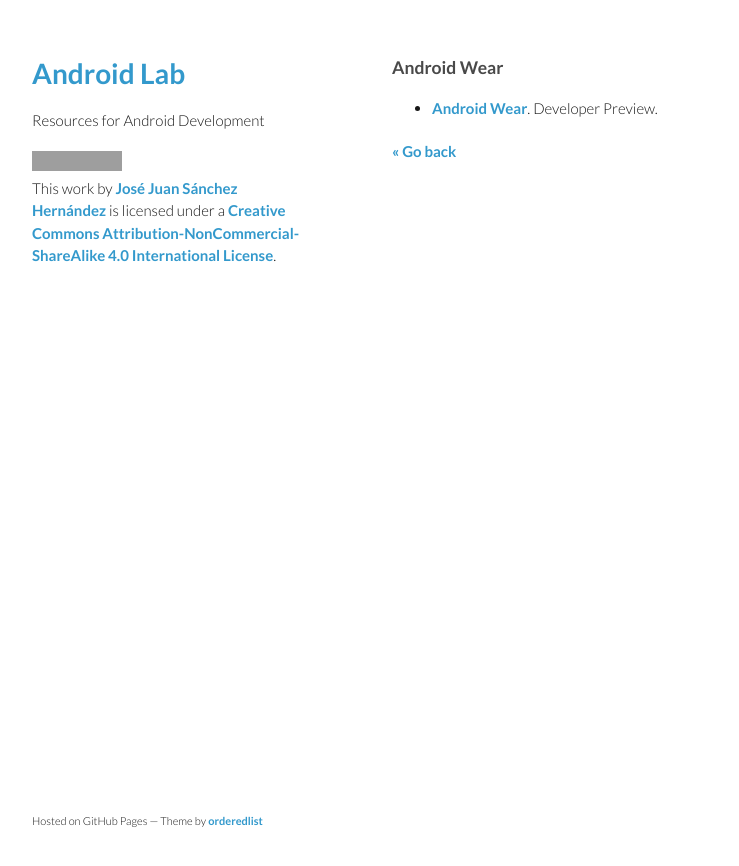
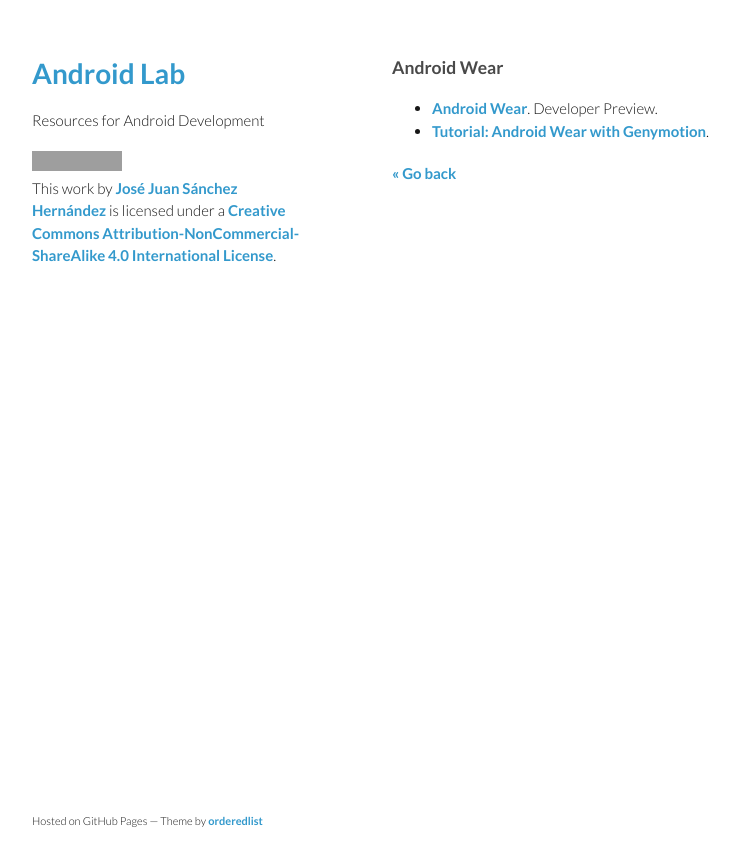
Before and after one commit to josejuansanchez/josejuansanchez.github.io, a Jekyll site: the page built from androidlab/android_wear.md, in a window 1280 px wide. Shown: the top 866 px of the page, without its empty margins (178-917 px from the left). Built offline with Jekyll 4.4.1, drawn with Linux system fonts in a browser that asks for light colours; grey boxes are pictures that could not be loaded.

Commit message:
Update android_wear.md

```diff
--- a/androidlab/android_wear.md
+++ b/androidlab/android_wear.md
@@ -6,5 +6,6 @@
 ### Android Wear
 
   * [Android Wear](http://developer.android.com/wear/preview/start.html). Developer Preview.
+  * [Tutorial: Android Wear with Genymotion](http://data-hk.com/rontam/Android_Wear_with_Genymotion/).
 
 [&laquo; Go back](./)
```
